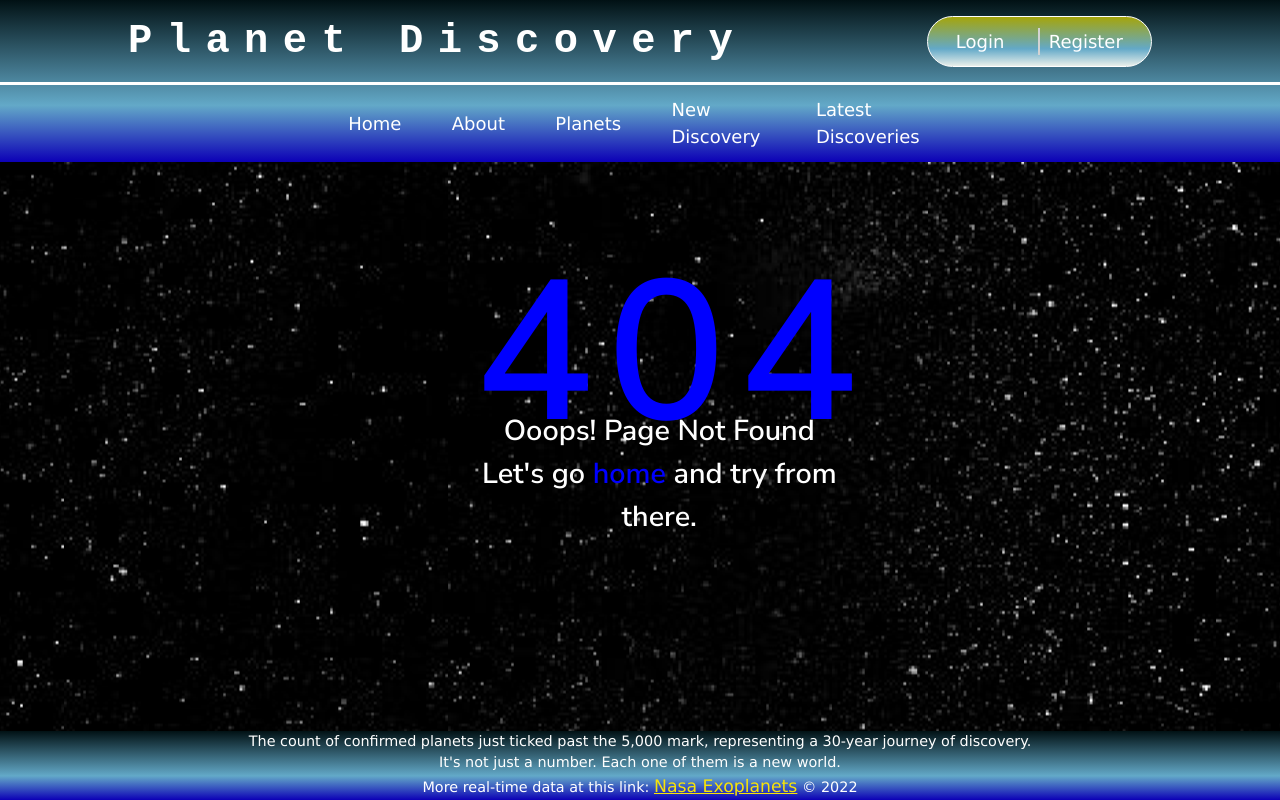
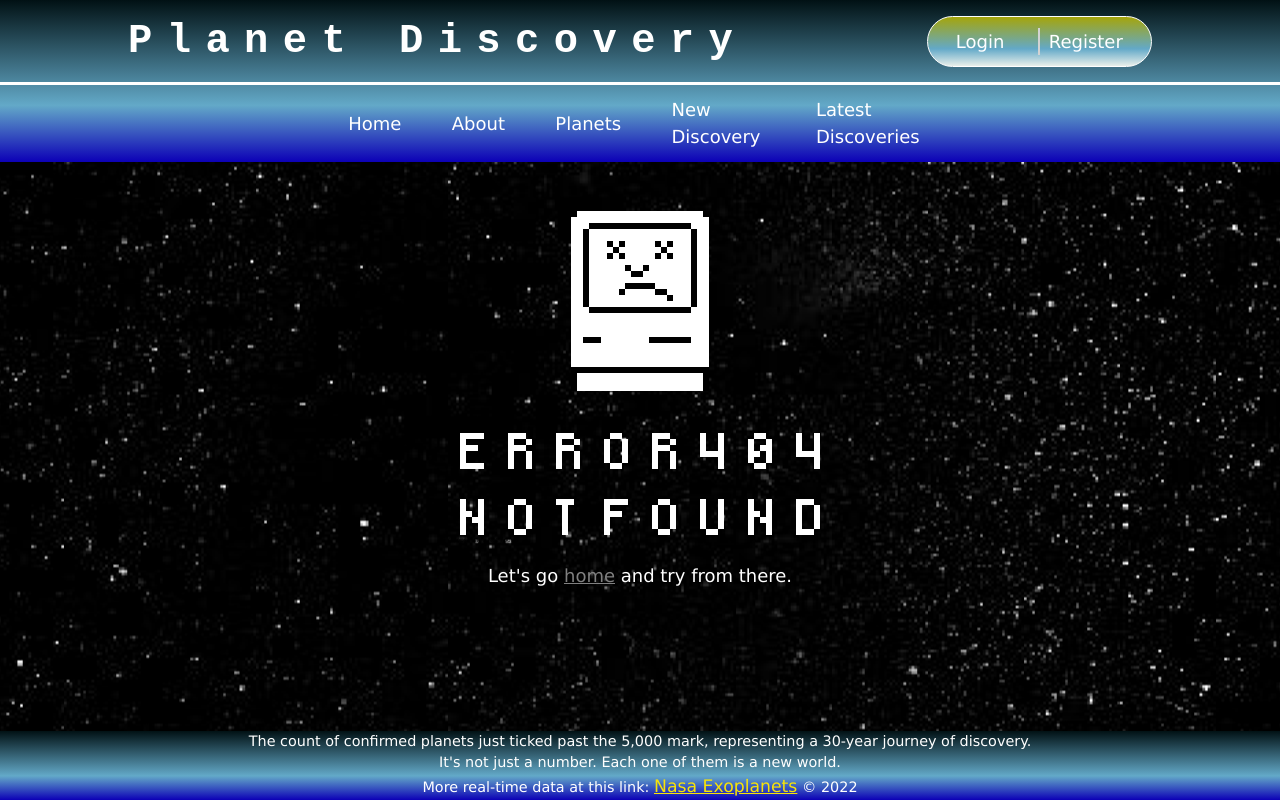
Before and after one commit to KikoXtreme/Planet-Discovery, an Angular app in the folder planet-discovery/: page /login in a window 1280 px wide. Built offline with nearby package versions, Linux system fonts and the light colour scheme.

Commit message:
404 update

```diff
--- a/planet-discovery/src/app/feature/pages/not-found-page/not-found-page.component.css
+++ b/planet-discovery/src/app/feature/pages/not-found-page/not-found-page.component.css
@@ -1,61 +1,116 @@
-.mainbox {
-    margin: auto;
-    height: 550px;
-    width: 550px;
-    position: relative;
+* {
+  border: 0;
+  box-sizing: border-box;
+  margin: 0;
+  padding: 0;
 }
 
-    .err {
-      color:blue;
-      font-family: 'Nunito Sans', sans-serif;
-      font-size: 11rem;
-      position:absolute;
-      left: 20%;
-      top: 8%;
+body {
+  background: currentColor;
 }
 
-  .far {
+figure {
+  font-size: 6px;
   position: absolute;
-    font-size: 8.5rem;
-    left: 42%;
-    top: 15%;
-    color: blue;
+  top: 50%;
+  left: 50%;
+  transform: translate(-50%, -50%);
+  width: 64em;
 }
 
-   .err2 {
-      color: blue;
-      font-family: 'Nunito Sans', sans-serif;
-      font-size: 11rem;
-      position:absolute;
-      left: 68%;
-      top: 8%;
+figcaption {
+  color: #fff;
+  display: flex;
+  align-content: space-between;
+  flex-wrap: wrap;
+  height: 17em;
 }
 
-    .err3 {
-      color: blue;
-      font-family: 'Nunito Sans', sans-serif;
-      font-size: 11rem;
-      position:absolute;
-      left: 44%;
-      top: 8%;
+figcaption span:before,
+.sad-mac:before {
+  content: "";
+  display: block;
+  width: 1em;
+  height: 1em;
+  transform: translate(-1em, -1em);
 }
 
-  .msg {
+figcaption span {
+  display: inline-block;
+  margin: 0 2em;
+  width: 4em;
+  height: 6em;
+}
+
+.sr-text {
+  overflow: hidden;
+  position: absolute;
+  width: 0;
+  height: 0;
+}
+
+.sad-mac {
+  background: #fff;
+  margin: 0 auto 7em auto;
+  width: 23em;
+  height: 30em;
+}
+
+.sad-mac:before {
+  box-shadow: 1em 1em, 23em 1em, 4em 3em, 5em 3em, 6em 3em, 7em 3em, 8em 3em, 9em 3em, 10em 3em, 11em 3em, 12em 3em, 13em 3em, 14em 3em, 15em 3em, 16em 3em, 17em 3em, 18em 3em, 19em 3em, 20em 3em, 3em 4em, 21em 4em, 3em 5em, 21em 5em, 3em 6em, 7em 6em, 9em 6em, 15em 6em, 17em 6em, 21em 6em, 3em 7em, 8em 7em, 16em 7em, 21em 7em, 3em 8em, 7em 8em, 9em 8em, 15em 8em, 17em 8em, 21em 8em, 3em 9em, 21em 9em, 3em 10em, 10em 10em, 13em 10em, 21em 10em, 3em 11em, 11em 11em, 12em 11em, 21em 11em, 3em 12em, 21em 12em, 3em 13em, 10em 13em, 11em 13em, 12em 13em, 13em 13em, 14em 13em, 21em 13em, 3em 14em, 9em 14em, 15em 14em, 16em 14em, 21em 14em, 3em 15em, 17em 15em, 21em 15em, 3em 16em, 21em 16em, 4em 17em, 5em 17em, 6em 17em, 7em 17em, 8em 17em, 9em 17em, 10em 17em, 11em 17em, 12em 17em, 13em 17em, 14em 17em, 15em 17em, 16em 17em, 17em 17em, 18em 17em, 19em 17em, 20em 17em, 3em 22em, 4em 22em, 5em 22em, 14em 22em, 15em 22em, 16em 22em, 17em 22em, 18em 22em, 19em 22em, 20em 22em, 1em 27em, 2em 27em, 3em 27em, 4em 27em, 5em 27em, 6em 27em, 7em 27em, 8em 27em, 9em 27em, 10em 27em, 11em 27em, 12em 27em, 13em 27em, 14em 27em, 15em 27em, 16em 27em, 17em 27em, 18em 27em, 19em 27em, 20em 27em, 21em 27em, 22em 27em, 23em 27em, 1em 28em, 23em 28em, 1em 29em, 23em 29em, 1em 30em, 23em 30em;
+}
+
+._0:before {
+  box-shadow: 2em 1em, 3em 1em, 1em 2em, 1em 3em, 1em 4em, 1em 5em, 4em 2em, 4em 3em, 4em 4em, 4em 5em, 2em 4em, 3em 3em, 2em 6em, 3em 6em;
+}
+
+._4:before {
+  box-shadow: 1em 1em, 1em 2em, 1em 3em, 1em 4em, 4em 1em, 4em 2em, 4em 3em, 4em 4em, 2em 4em, 3em 4em, 4em 5em, 4em 6em;
+}
+
+.d:before {
+  box-shadow: 1em 1em, 2em 1em, 3em 1em, 1em 2em, 4em 2em, 1em 3em, 4em 3em, 1em 4em, 4em 4em, 1em 5em, 4em 5em, 1em 6em, 2em 6em, 3em 6em;
+}
+
+.e:before {
+  box-shadow: 1em 1em, 2em 1em, 3em 1em, 4em 1em, 1em 2em, 1em 3em, 2em 3em, 3em 3em, 1em 4em, 1em 5em, 1em 6em, 2em 6em, 3em 6em, 4em 6em;
+}
+
+.f:before {
+  box-shadow: 1em 1em, 2em 1em, 3em 1em, 4em 1em, 1em 2em, 1em 3em, 2em 3em, 3em 3em, 1em 4em, 1em 5em, 1em 6em;
+}
+
+.n:before {
+  box-shadow: 1em 1em, 1em 2em, 1em 3em, 1em 4em, 1em 5em, 1em 6em, 4em 1em, 4em 2em, 4em 3em, 4em 4em, 4em 5em, 4em 6em, 2em 3em, 3em 4em;
+}
+
+.o:before {
+  box-shadow: 2em 1em, 3em 1em, 1em 2em, 1em 3em, 1em 4em, 1em 5em, 4em 2em, 4em 3em, 4em 4em, 4em 5em, 2em 6em, 3em 6em;
+}
+
+.r:before {
+  box-shadow: 1em 1em, 2em 1em, 3em 1em, 4em 2em, 1em 2em, 1em 3em, 1em 4em, 2em 3em, 3em 3em, 1em 5em, 1em 6em, 4em 4em, 4em 5em, 4em 6em;
+}
+
+.t:before {
+  box-shadow: 1em 1em, 2em 1em, 3em 1em, 2em 2em, 2em 3em, 2em 4em, 2em 5em, 2em 6em;
+}
+
+.u:before {
+  box-shadow: 1em 1em, 1em 2em, 1em 3em, 1em 4em, 1em 5em, 4em 1em, 4em 2em, 4em 3em, 4em 4em, 4em 5em, 2em 6em, 3em 6em;
+}
+
+div p {
+  margin-top: 1em;
+  font-size: large;
+  color: white;
   text-align: center;
-      font-family: 'Nunito Sans', sans-serif;
-      font-size: 1.6rem;
-      position:absolute;
-      left: 16%;
-      top: 45%;
-      width: 75%;
-      color: white;
 }
 
 a {
-    text-decoration: none;
-    color: blue;
+  color: grey;
 }
 
 a:hover {
-    text-decoration: underline;
+  color: rgb(88, 84, 84);
 }
--- a/planet-discovery/src/app/feature/pages/not-found-page/not-found-page.component.html
+++ b/planet-discovery/src/app/feature/pages/not-found-page/not-found-page.component.html
@@ -1,13 +1,23 @@
-<div class="mainbox">
-    <div class="err">4</div>
-    <div class="err3">0</div>
-    <div class="err2">4</div>
-    <div class="msg">Ooops! Page Not Found<p>Let's go <a routerLink="/home">home</a> and try from there.</p>
-    </div>
+<figure>
+  <div class="sad-mac"></div>
+  <figcaption>
+    <span class="e"></span>
+    <span class="r"></span>
+    <span class="r"></span>
+    <span class="o"></span>
+    <span class="r"></span>
+    <span class="_4"></span>
+    <span class="_0"></span>
+    <span class="_4"></span>
+    <span class="n"></span>
+    <span class="o"></span>
+    <span class="t"></span>
+    <span class="f"></span>
+    <span class="o"></span>
+    <span class="u"></span>
+    <span class="n"></span>
+    <span class="d"></span>
+  </figcaption>
+  <div class="msg">Ooops! Page Not Found<p>Let's go <a routerLink="/home">home</a> and try from there.</p>
   </div>
-
-  <!-- <div class="wrapper">
-    <h1>OOPS!</h1>
-    <p>Error 404: Page Not Found</p>
-    <p>Go to <a routerLink="/home">Home Page</a></p>
-</div> -->
+</figure>
```
Lines whose indentation alone changed are shown as unchanged.
